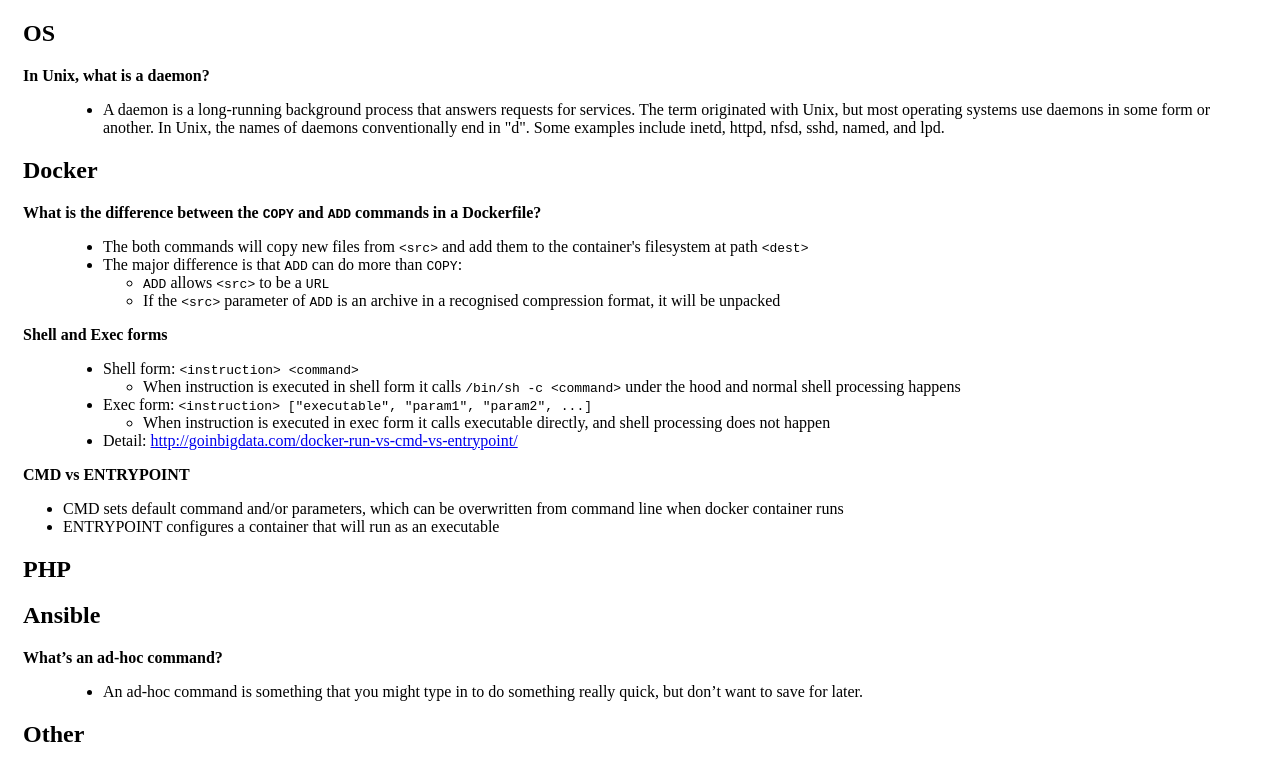
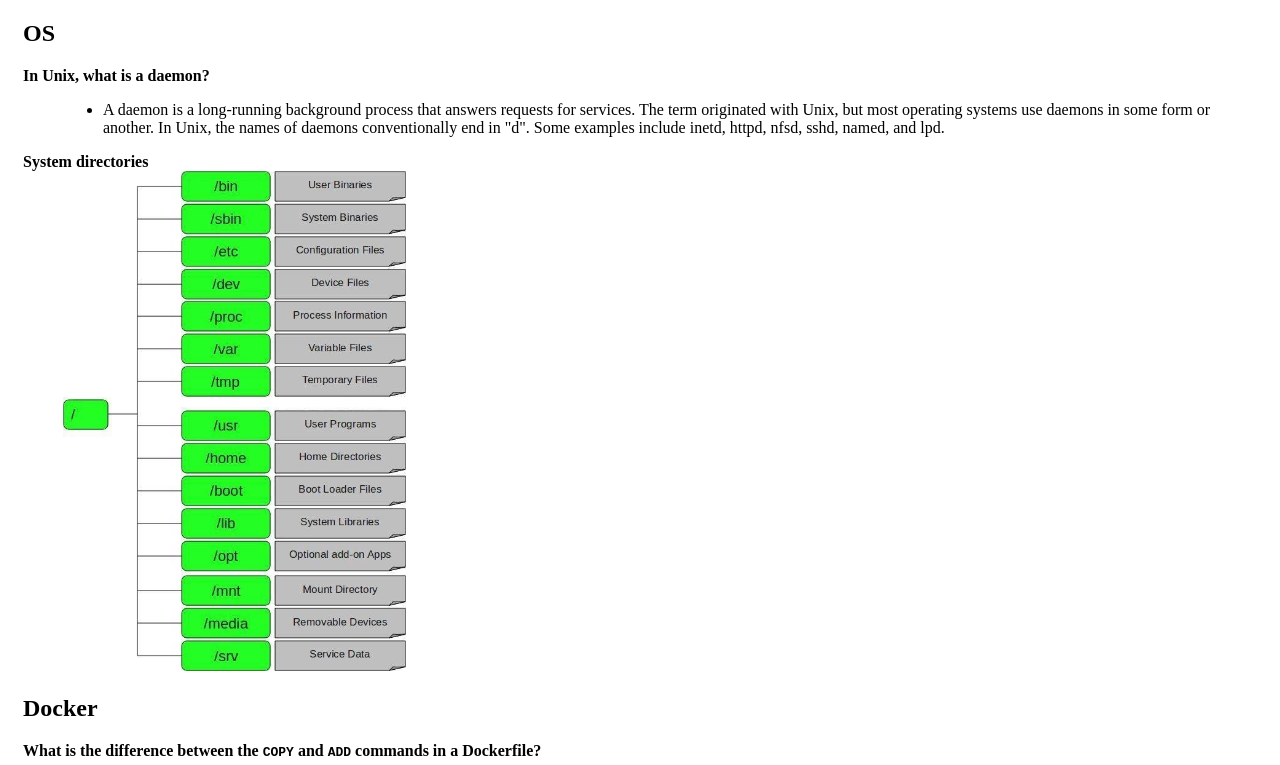
Before and after one commit to lhnam298/lhnam298.github.io, a plain HTML site: page index.html in a window 1280 px wide. Shown: the top 765 px of the page. Drawn offline with Linux system fonts and the light colour scheme.

Commit message:
system directories details

```diff
--- a/index.html
+++ b/index.html
@@ -14,6 +14,10 @@
              In Unix, the names of daemons conventionally end in "d".
              Some examples include inetd, httpd, nfsd, sshd, named, and lpd.</li>
         </ul>
+    </dd>
+    <dt class="question">System directories</dt>
+    <dd>
+        <img src="IMG_1070.JPG" height="500px">
     </dd>
 </dl>
 
```
Also changed, not shown: IMG_1070.JPG (added).
